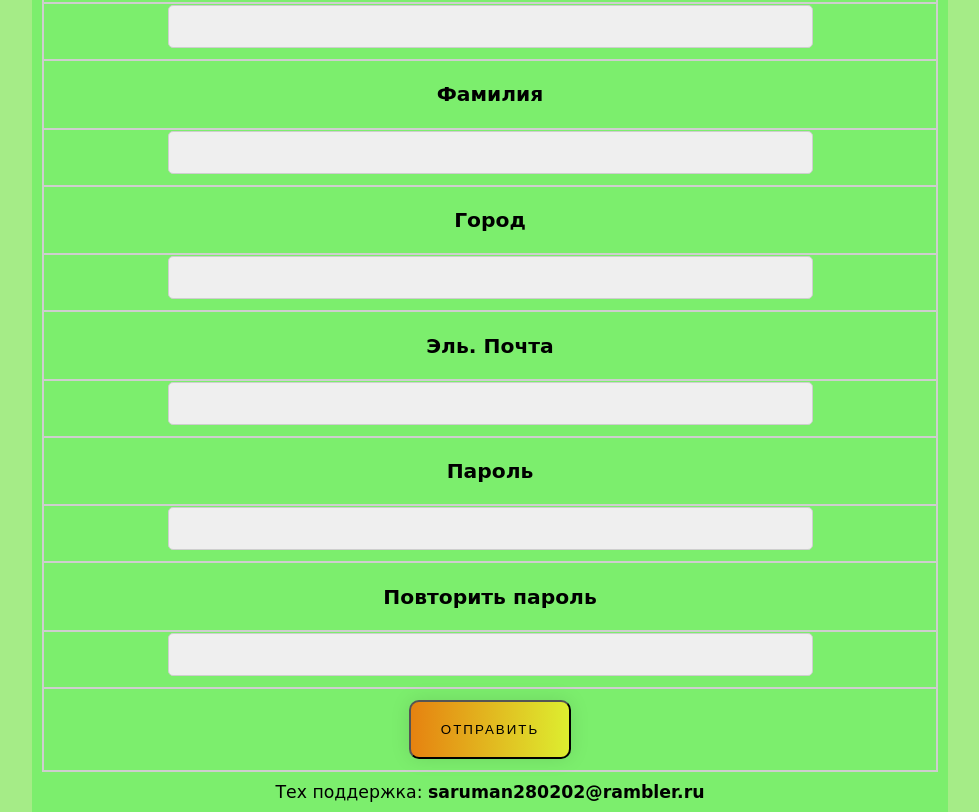
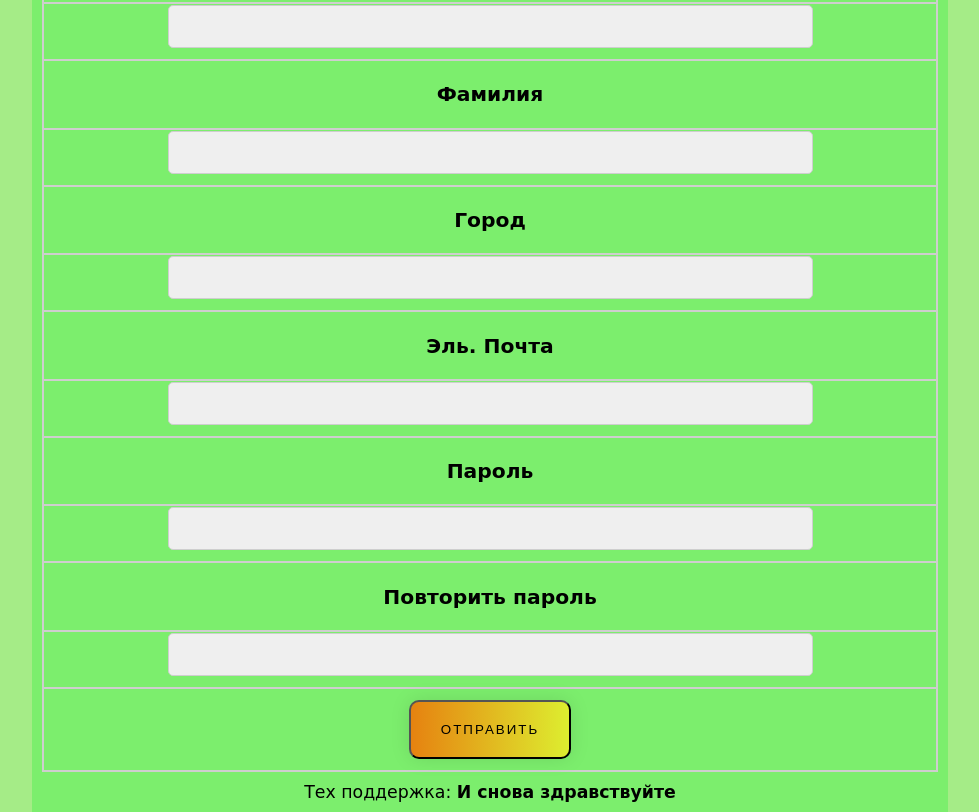
Before and after one commit to DragoIv/lab3, a plain HTML site: page page2.html in a window 1280 px wide. Shown: the part 596-1408 px from the top of the page, without its empty margins (150-1129 px from the left). Drawn offline with Linux system fonts and the light colour scheme; a web font is replaced by a local one.

Commit message:
Update page2.html

```diff
--- a/page2.html
+++ b/page2.html
@@ -67,7 +67,7 @@
       </p>
     </main>
     <footer id="footerforpage">
-      <p>Тех поддержка: <strong>saruman280202@rambler.ru</strong></p>
+      <p>Тех поддержка: <strong>И снова здравствуйте</strong></p>
     </footer>
   </body>
 </html>
```
